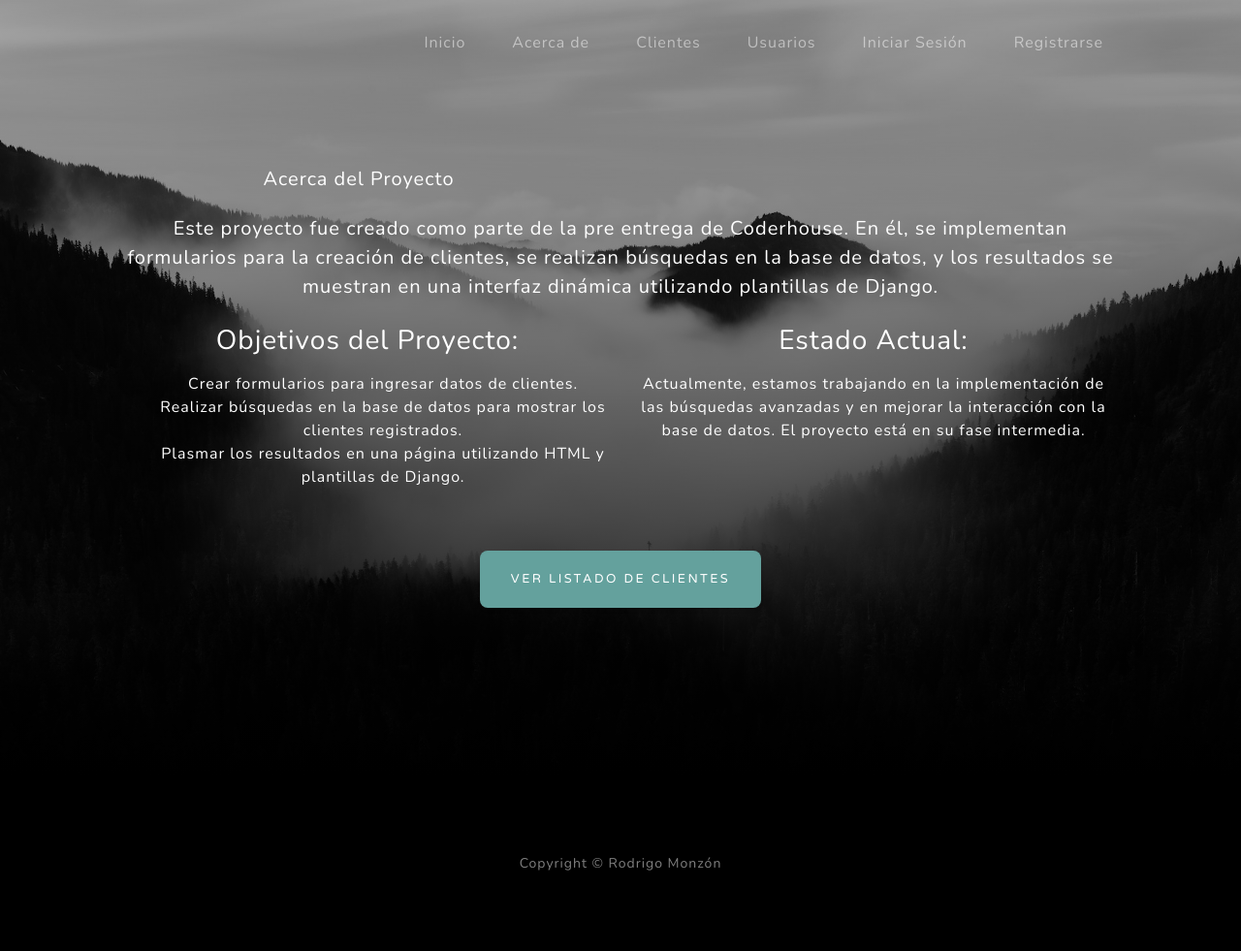
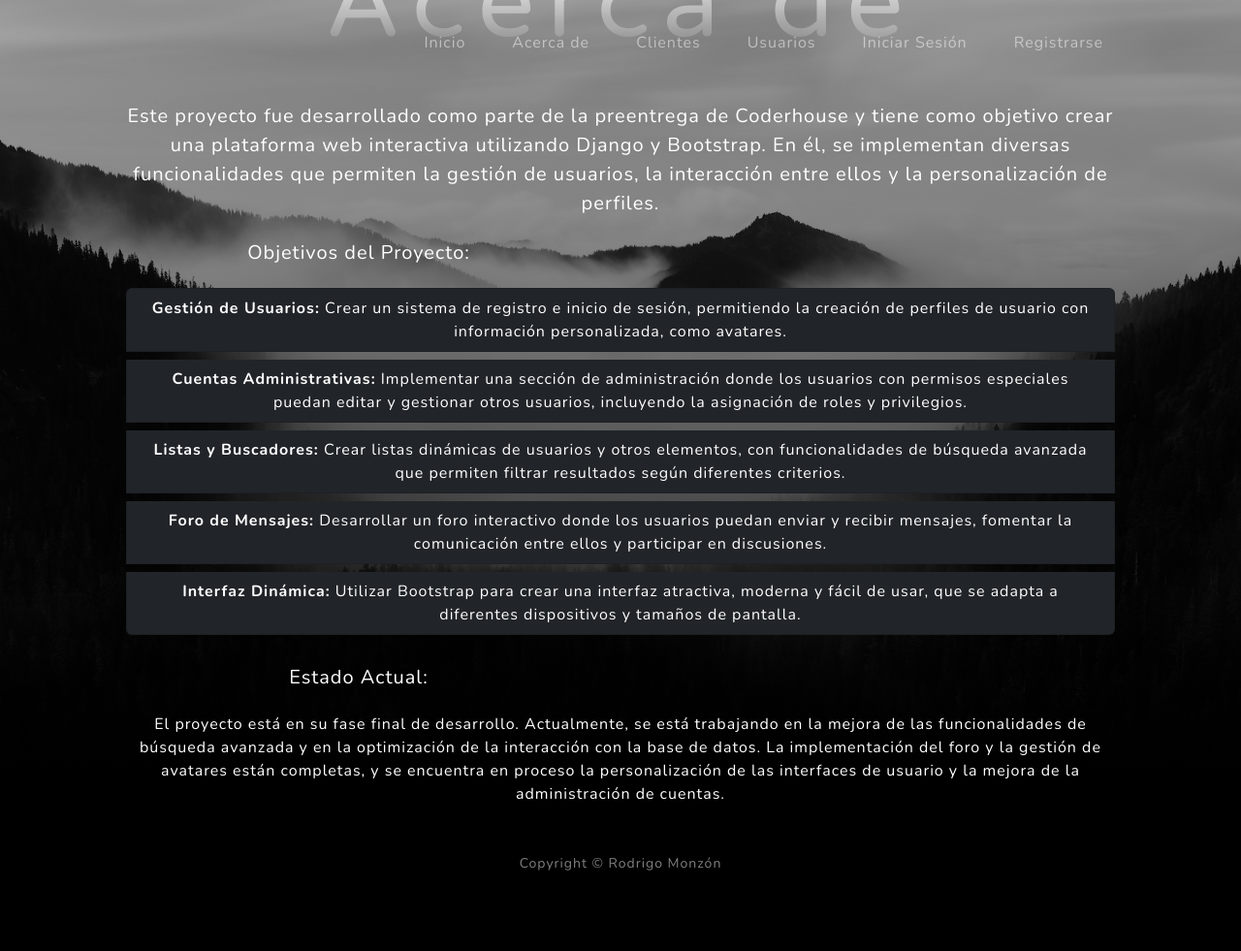
Before and after one commit to rodrigomonzon1/web, a Django app: page /acerca_de/ in a window 1280 px wide. Shown: the whole page at 97% size. Run offline with Django 5.2, Linux system fonts and the light colour scheme; some libraries are stand-ins or nearby versions.

Commit message:
parte final del proyecto

```diff
--- a/app/templates/app/acerca_de.html
+++ b/app/templates/app/acerca_de.html
@@ -3,31 +3,41 @@
 {% block title %}Acerca de{% endblock %}
 <!-- base.html -->
 {% block content %}
-    <section id="acerca-de" class="container my-5">
-       <!-- Acerca de -->
-        <h2 class="text-center mb-4 text-white">Acerca del Proyecto</h2>
+<h1 class="text-center my-5 text-primary">Acerca de</h1>
 
-        <p class="lead text-center mb-4 text-white">
-            Este proyecto fue creado como parte de la pre entrega de Coderhouse. En él, se implementan formularios para la creación de clientes, se realizan búsquedas en la base de datos, y los resultados se muestran en una interfaz dinámica utilizando plantillas de Django.
-        </p>
-        <div class="row text-white">
-            <div class="col-md-6">
-                <h3 class="mb-3">Objetivos del Proyecto:</h3>
-                <ul>
-                    <li class="list-group-item">Crear formularios para ingresar datos de clientes.</li>
-                    <li class="list-group-item">Realizar búsquedas en la base de datos para mostrar los clientes registrados.</li>
-                    <li class="list-group-item">Plasmar los resultados en una página utilizando HTML y plantillas de Django.</li>
-                </ul>
-            </div>
-            <div class="col-md-6">
-                <h3 class="mb-3">Estado Actual:</h3>
-                <p>
-                    Actualmente, estamos trabajando en la implementación de las búsquedas avanzadas y en mejorar la interacción con la base de datos. El proyecto está en su fase intermedia.
-                </p>
-            </div>
+<section id="acerca-de" class="container my-5">
+    <div class="row">
+        <div class="col-12">
+            <p class="lead text-center mb-4 text-white">
+                Este proyecto fue desarrollado como parte de la preentrega de Coderhouse y tiene como objetivo crear una plataforma web interactiva utilizando Django y Bootstrap. En él, se implementan diversas funcionalidades que permiten la gestión de usuarios, la interacción entre ellos y la personalización de perfiles.
+            </p>
+
+            <h2 class="text-white mb-4">Objetivos del Proyecto:</h2>
+
+            <ul class="list-group text-white">
+                <li class="list-group-item bg-dark mb-2 text-white">
+                    <strong>Gestión de Usuarios:</strong> Crear un sistema de registro e inicio de sesión, permitiendo la creación de perfiles de usuario con información personalizada, como avatares.
+                </li>
+                <li class="list-group-item bg-dark mb-2 text-white">
+                    <strong>Cuentas Administrativas:</strong> Implementar una sección de administración donde los usuarios con permisos especiales puedan editar y gestionar otros usuarios, incluyendo la asignación de roles y privilegios.
+                </li>
+                <li class="list-group-item bg-dark mb-2 text-white">
+                    <strong>Listas y Buscadores:</strong> Crear listas dinámicas de usuarios y otros elementos, con funcionalidades de búsqueda avanzada que permiten filtrar resultados según diferentes criterios.
+                </li>
+                <li class="list-group-item bg-dark mb-2 text-white">
+                    <strong>Foro de Mensajes:</strong> Desarrollar un foro interactivo donde los usuarios puedan enviar y recibir mensajes, fomentar la comunicación entre ellos y participar en discusiones.
+                </li>
+                <li class="list-group-item bg-dark mb-2 text-white">
+                    <strong>Interfaz Dinámica:</strong> Utilizar Bootstrap para crear una interfaz atractiva, moderna y fácil de usar, que se adapta a diferentes dispositivos y tamaños de pantalla.
+                </li>
+            </ul>
+
+            <h2 class="text-center text-white my-4">Estado Actual:</h2>
+            <p class="text-white">
+                El proyecto está en su fase final de desarrollo. Actualmente, se está trabajando en la mejora de las funcionalidades de búsqueda avanzada y en la optimización de la interacción con la base de datos. La implementación del foro y la gestión de avatares están completas, y se encuentra en proceso la personalización de las interfaces de usuario y la mejora de la administración de cuentas.
+            </p>
         </div>
-        <div class="text-center mt-5">
-            <a href="/listado_clientes" class="btn btn-primary btn-lg">Ver listado de clientes</a>
-        </div>
-    </section>
+    </div>
+</section>
+
 {% endblock %}
--- a/templates/base.html
+++ b/templates/base.html
@@ -40,7 +40,15 @@
                                 </li>
                                 {% if user.is_authenticated %}
                                 <li class="nav-item">
-                                    <a class="nav-link" href= {% url "usuarios:perfil" %}>Bienvenido, {{ user.username }} <img src="{{ user.infousuario.avatar.url }}" alt="Avatar" style="width: 25px; height: 25px;">
+                                    <a class="nav-link" href="{% url 'usuarios:mensajeria' %}">Foro</a>
+                                </li>
+                                <li class="nav-item">
+                                    <a class="nav-link" href="{% url 'usuarios:perfil' %}">
+                                        Bienvenido, {{ user.username }}
+                                        {% if user.infousuario.avatar %}
+                                            <img src="{{ user.infousuario.avatar.url }}" alt="Avatar" style="width: 25px; height: 25px;">
+                                        {% endif %}
+                                    </a>
                                     </a>
                                 </li>
                                 <li class="nav-item">
--- a/usuarios/admin.py
+++ b/usuarios/admin.py
@@ -1,5 +1,5 @@
 from django.contrib import admin
-from .models import Usuario, InfoUsuario
+from .models import Usuario, InfoUsuario, Mensaje
 
 class UsuarioAdmin(admin.ModelAdmin):
     list_display = ('nombre', 'email', 'edad', 'fecha_creacion')
@@ -8,3 +8,4 @@
 
 admin.site.register(Usuario, UsuarioAdmin)
 admin.site.register(InfoUsuario)
+admin.site.register(Mensaje)
--- a/usuarios/urls.py
+++ b/usuarios/urls.py
@@ -1,6 +1,6 @@
 from django.urls import path
 from django.contrib.auth import views as auth_views
-from .views import UsuarioListView, UsuarioDetailView, UsuarioCreateView, UsuarioUpdateView, UsuarioDeleteView, registro, perfil, editar_perfil, CambiarContraseña
+from .views import UsuarioListView, UsuarioDetailView, UsuarioCreateView, UsuarioUpdateView, UsuarioDeleteView, registro, perfil, editar_perfil, CambiarContraseña, mensajeria
 
 app_name = 'usuarios'
 
@@ -15,5 +15,6 @@
     path('registro/', registro, name = 'registro'),
     path('perfil/', perfil, name = 'perfil'),
     path('perfil/editar/', editar_perfil, name = 'editar_perfil'),
-    path('perfil/cambiar_contraseña/', CambiarContraseña.as_view(), name = 'cambiar_contraseña')
+    path('perfil/cambiar_contraseña/', CambiarContraseña.as_view(), name = 'cambiar_contraseña'),
+    path('mensajeria/', mensajeria, name='mensajeria')
 ]
```
Also changed, not shown: usuarios/forms.py (+6 -6 lines), usuarios/models.py (+8 -0 lines), usuarios/templates/usuarios/mensajeria.html (added, +26 -0 lines), usuarios/views.py (+19 -6 lines), usuarios/migrations/0003_mensaje_alter_infousuario_avatar.py (added), usuarios/migrations/0004_remove_mensaje_email_remove_mensaje_nombre_and_more.py (added), usuarios/migrations/0005_alter_mensaje_usuario.py (added), usuarios/migrations/0006_alter_mensaje_usuario.py (added), usuarios/migrations/0007_alter_mensaje_usuario.py (added), usuarios/templates/usuarios/perfil.html (line endings or trailing spaces).
